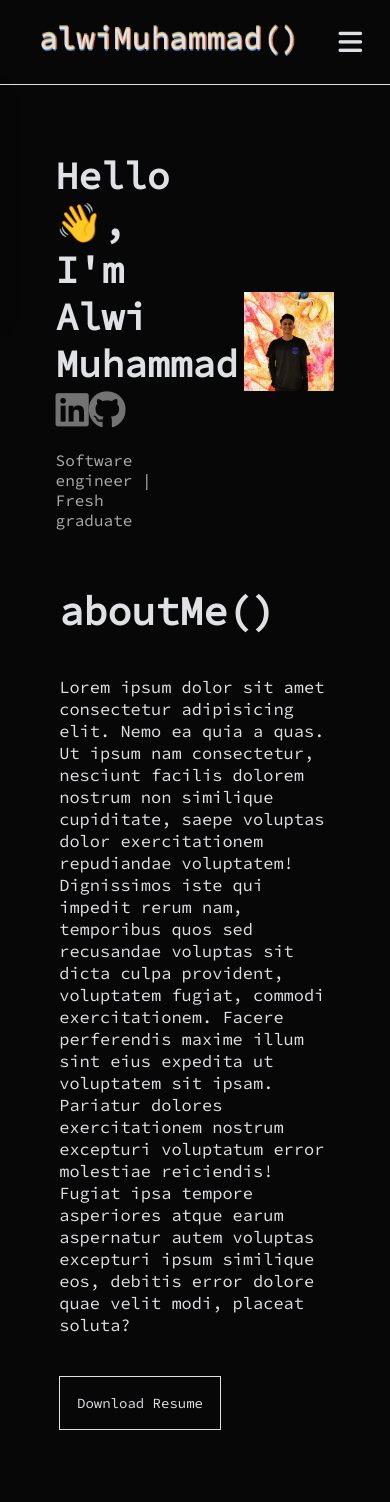
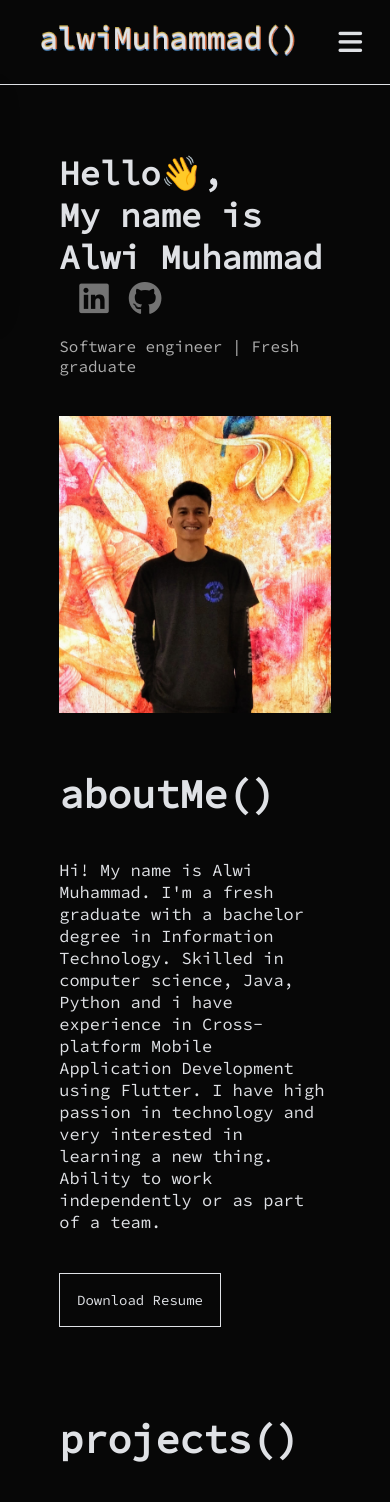
Before and after one commit to AlwiM26/AlwiM26.github.io, a React (Create React App) app: page / in a window 390 px wide. Shown: the top 1502 px of the page. Built offline with nearby package versions, Linux system fonts and the light colour scheme.

Commit message:
fixed hero and about me section responsiveness

```diff
--- a/src/components/Content.css
+++ b/src/components/Content.css
@@ -1,15 +1,16 @@
 .avatar {
-    width: 27%;
+    width: 100%;
+    max-width: 499px;
     height: auto;
 }
 
 .personalname {
-    font-size: 38px;
+    font-size: 4vh;
     font-weight: bold;
 }
 
 .introsection {
-    width: 40%;
+    /* width: 40%; */
 }
 
 .job {
@@ -20,14 +21,16 @@
 
 .hero {
     display: flex;
-    width: 100%;
-    justify-content: space-around;
+    width: 84%;
+    justify-content: space-between;
     padding: 6rem 2.5rem 2rem 2.5rem;
     align-items: center;
+    margin: 0 auto;
 }
 
 .btnsocial {
     color: #737373;
+    margin-left: 20px;
 }
 
 .btnsocial:hover {
@@ -123,3 +126,14 @@
     margin: 20px auto 20px 0;
     padding: .5rem;
 }
+
+@media only screen and (max-width: 872px) {
+    .hero {
+        flex-direction: column;
+    }
+
+    .introsection {
+        width: 100%;
+        margin-bottom: 40px;
+    }
+}
--- a/src/components/Content.js
+++ b/src/components/Content.js
@@ -9,24 +9,24 @@ function Content(props) {
             <div className="hero" id="about">
                 <div className="introsection">
                     <p className="personalname">
-                        Hello👋, <br /> I'm Alwi Muhammad
-                    <a href="https://www.linkedin.com/in/alwimhd/" target="_blank"><i className="fab fa-linkedin btnsocial"></i></a>
-                        <a href="https://github.com/AlwiM26" target="_blank"><i className="fab fa-github btnsocial"></i></a>
-                        {/* <a href="https://medium.com/@AlwiM" target="_blank"><i className="fab fa-medium-m btnsocial"></i></a> */}
+                        Hello👋, <br /> My name is Alwi Muhammad
+                    <a href="https://www.linkedin.com/in/alwimhd/" target="_blank" rel="noreferrer"><i className="fab fa-linkedin btnsocial"></i></a>
+                        <a href="https://github.com/AlwiM26" target="_blank" rel="noreferrer"><i className="fab fa-github btnsocial"></i></a>
+                        {/* <a href="https://medium.com/@AlwiM" target="_blank" rel="noreferrer"><i className="fab fa-medium-m btnsocial"></i></a> */}
                     </p>
                     <p className="job">
                         Software engineer | Fresh graduate
                 </p>
                 </div>
-                <img src={ava} alt="Profile Picture" className="avatar" />
+                <img src={ava} alt="Profile" className="avatar" />
             </div>
 
             <div className="section">
                 <p className="sectiontitle">aboutMe()</p>
                 <p className="sectionparagraph">
-                    Lorem ipsum dolor sit amet consectetur adipisicing elit. Nemo ea quia a quas. Ut ipsum nam consectetur, nesciunt facilis dolorem nostrum non similique cupiditate, saepe voluptas dolor exercitationem repudiandae voluptatem!
-                    Dignissimos iste qui impedit rerum nam, temporibus quos sed recusandae voluptas sit dicta culpa provident, voluptatem fugiat, commodi exercitationem. Facere perferendis maxime illum sint eius expedita ut voluptatem sit ipsam.
-                    Pariatur dolores exercitationem nostrum excepturi voluptatum error molestiae reiciendis! Fugiat ipsa tempore asperiores atque earum aspernatur autem voluptas excepturi ipsum similique eos, debitis error dolore quae velit modi, placeat soluta?
+                    Hi! My name is Alwi Muhammad. I'm a fresh graduate with a bachelor degree in Information Technology. Skilled in computer science, Java,
+                    Python and i have experience in Cross-platform Mobile Application Development using Flutter. I have high passion in technology and very
+                    interested in learning a new thing. Ability to work independently or as part of a team.
                 </p>
                 <a href="#" className="btnresume">
                     Download Resume
```
